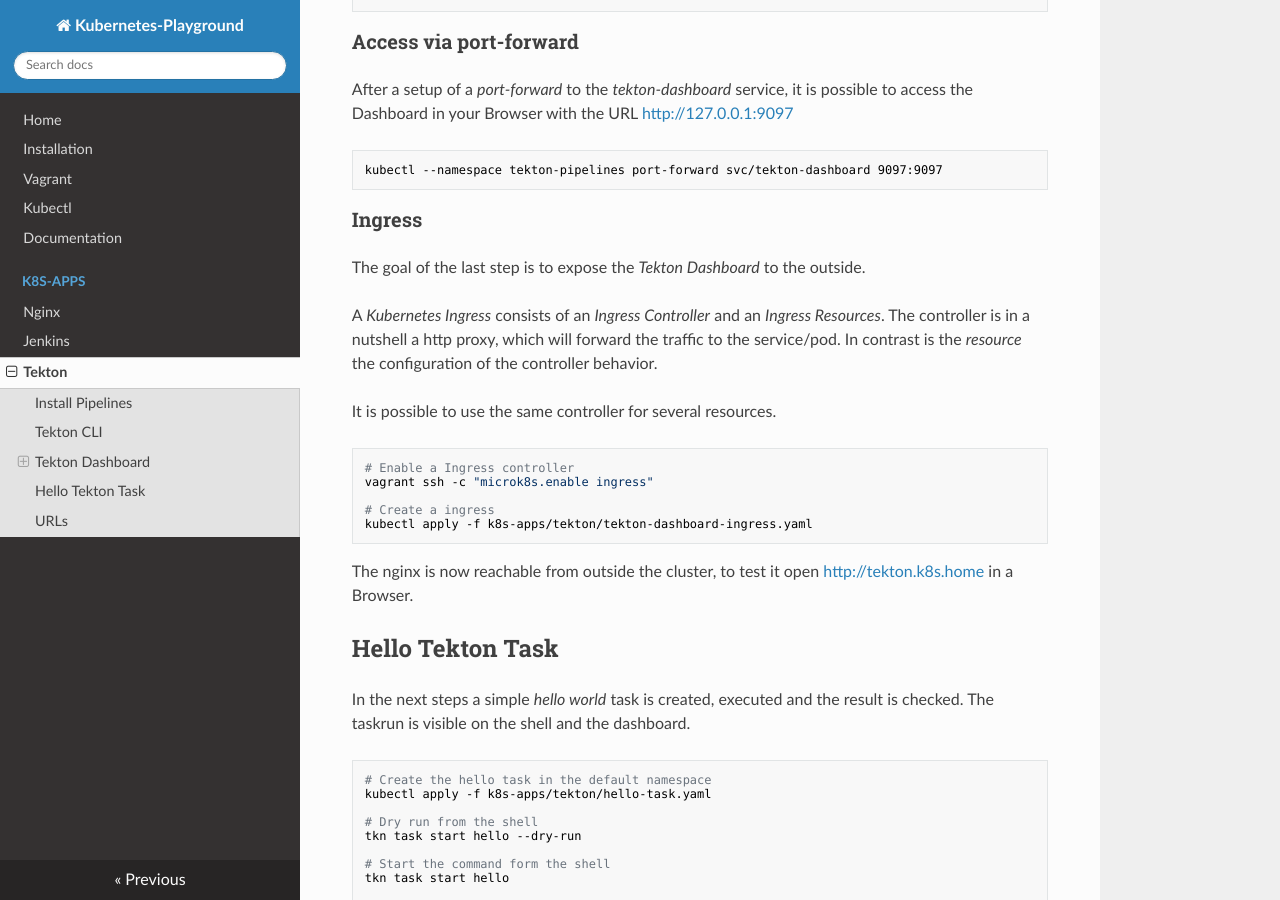
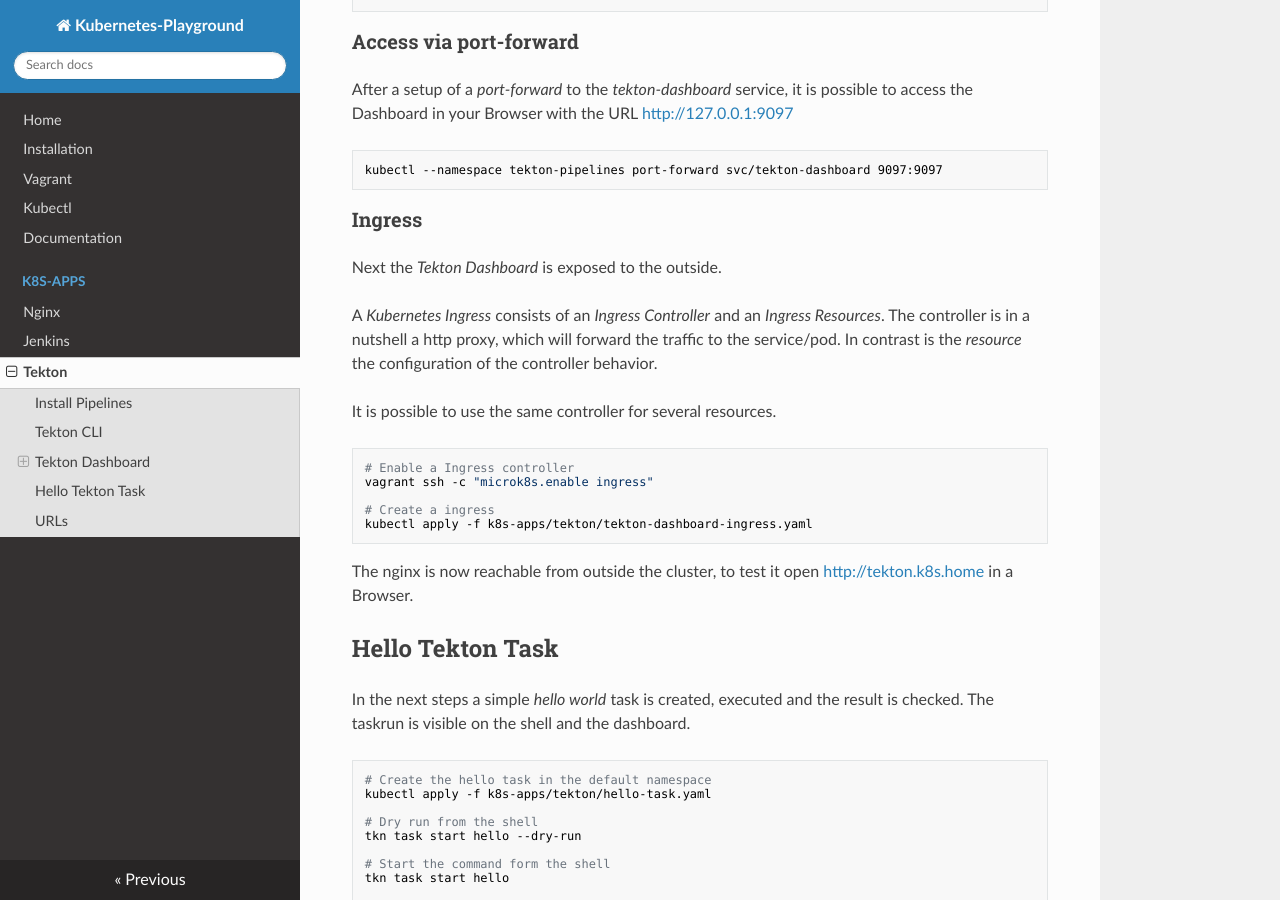
Before and after one commit to zonedbit/kubernetes-playground, an MkDocs documentation site: the page built from docs/k8s-apps/tekton.md, in a window 1280 px wide and 900 px high, scrolled down 852 px. Built offline with MkDocs 1.6.1, drawn with Linux system fonts in a browser that asks for light colours; nearby versions of some CDN libraries.

Commit message:
feature/ingressTektonDashboard

```diff
--- a/docs/k8s-apps/tekton.md
+++ b/docs/k8s-apps/tekton.md
@@ -50,7 +50,7 @@
 
 ### Ingress
 
-The goal of the last step is to expose the *Tekton Dashboard* to the outside.
+Next the *Tekton Dashboard* is exposed to the outside.
 
 A *Kubernetes Ingress* consists of an *Ingress Controller* and an *Ingress Resources*. The controller is in a nutshell
 a http proxy, which will forward the traffic to the service/pod. In contrast is the *resource* the configuration of the
```
